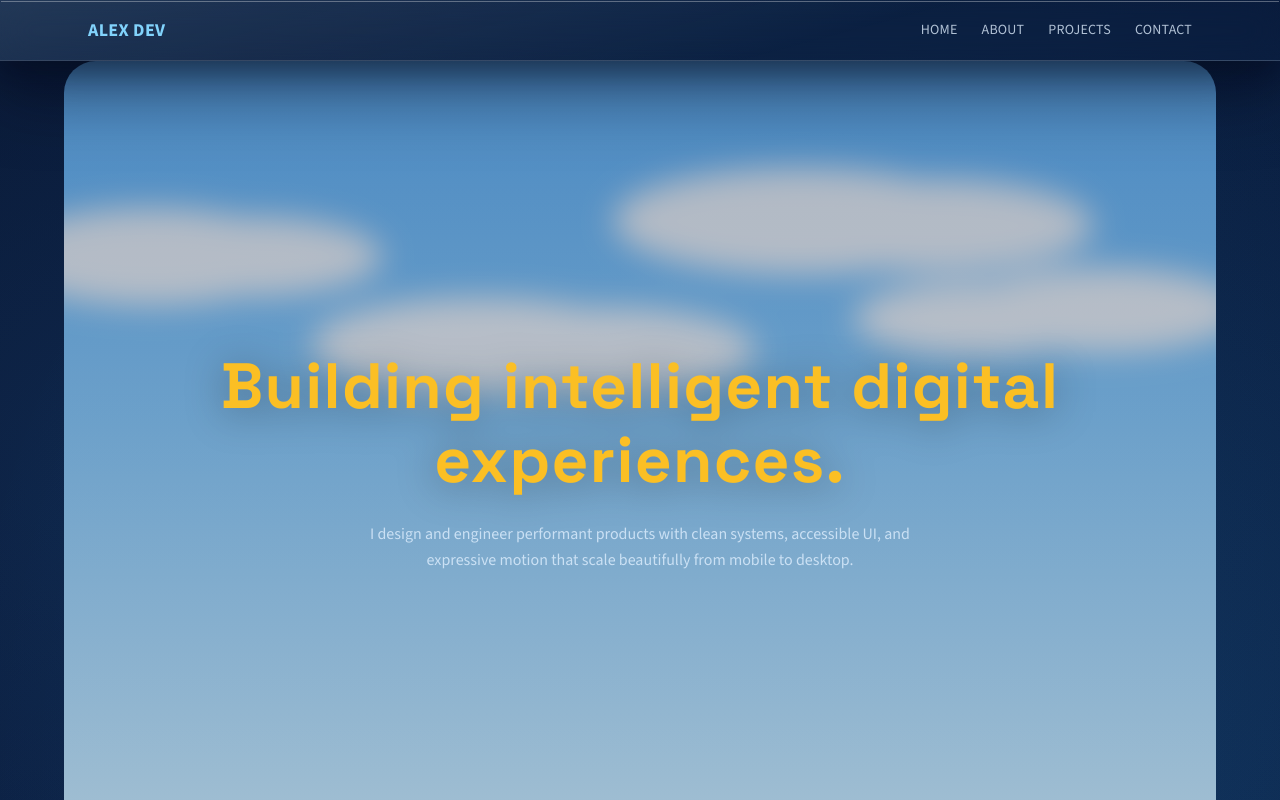
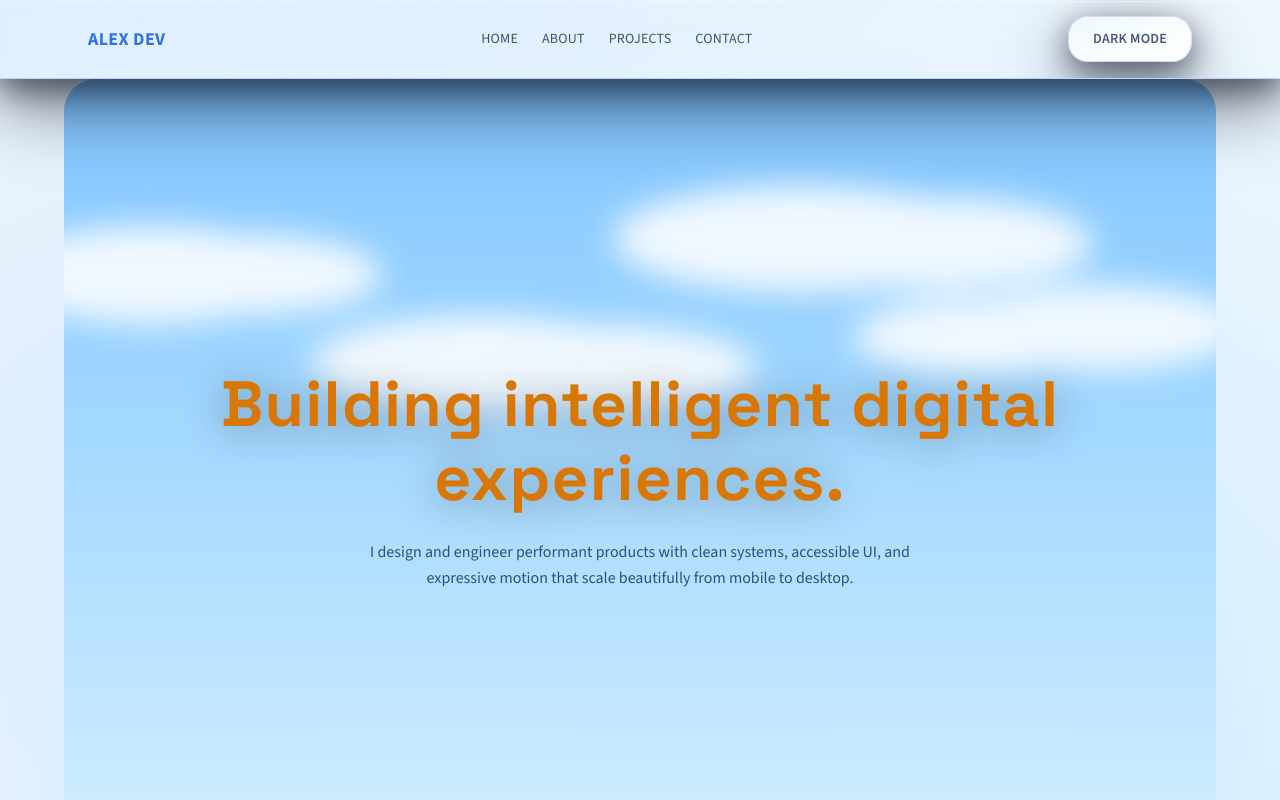
Before and after one commit to mondirdf/Portf, a React (Vite) app: page / in a window 1280 px wide. Shown: the top 800 px of the page. Built offline with nearby package versions, Linux system fonts and the light colour scheme.

Commit message:
Add light-first theming with dark mode toggle

```diff
--- a/src/App.jsx
+++ b/src/App.jsx
@@ -1,3 +1,4 @@
+import { useEffect, useState } from 'react';
 import { motion } from 'framer-motion';
 
 const navLinks = ['Home', 'About', 'Projects', 'Contact'];
@@ -88,10 +89,16 @@ function GlassModal({ className = '', title = 'Usage Rules', children }) {
 }
 
 export function App() {
+  const [theme, setTheme] = useState('light');
+
+  useEffect(() => {
+    document.documentElement.dataset.theme = theme;
+  }, [theme]);
+
   return (
     <div className="relative min-h-screen overflow-x-hidden text-[var(--color-text-primary)]">
       <BackgroundFx />
-      <Navbar />
+      <Navbar theme={theme} onToggleTheme={() => setTheme((currentTheme) => (currentTheme === 'light' ? 'dark' : 'light'))} />
       <main className="relative z-10">
         <Hero />
         <About />
@@ -103,7 +110,7 @@ export function App() {
   );
 }
 
-function Navbar() {
+function Navbar({ theme, onToggleTheme }) {
   return (
     <GlassNav>
       <nav className="mx-auto flex max-w-6xl items-center justify-between px-6 py-4">
@@ -117,6 +124,9 @@ function Navbar() {
             </li>
           ))}
         </ul>
+        <GlassButton variant="secondary" className="text-xs md:text-sm" onClick={onToggleTheme}>
+          {theme === 'light' ? 'Dark mode' : 'Light mode'}
+        </GlassButton>
       </nav>
     </GlassNav>
   );
@@ -175,7 +185,7 @@ function Projects() {
         {projects.map((project) => (
           <motion.article key={project.name} whileHover={{ transform: 'translate3d(0,-6px,0) scale(1.02)' }} transition={{ duration: motionTokens.microDuration, ease: motionTokens.easeNatural }} className="motion-hover-lift motion-hover-parallax">
             <GlassPanel className="h-full p-5" emphasis="flat">
-              <div className="mb-4 flex h-40 items-center justify-center rounded-2xl border border-[var(--color-border-hairline)] bg-gradient-to-br from-[rgba(125,211,252,0.2)] to-[rgba(99,102,241,0.2)] text-sm text-[var(--color-text-secondary)]">
+              <div className="mb-4 flex h-40 items-center justify-center rounded-2xl border border-[var(--color-border-hairline)] bg-gradient-to-br from-[var(--surface-preview-start)] to-[var(--surface-preview-end)] text-sm text-[var(--color-text-secondary)]">
                 {project.preview}
               </div>
               <h4 className="text-card-title mb-2">{project.name}</h4>
@@ -233,7 +243,7 @@ function BackgroundFx() { return <div className="pointer-events-none absolute in
 
 function Footer() {
   return (
-    <footer className="relative z-10 border-t border-[var(--color-border-hairline)] bg-[rgba(4,14,35,0.35)] px-6 py-8">
+    <footer className="relative z-10 border-t border-[var(--color-border-hairline)] bg-[var(--surface-footer)] px-6 py-8">
       <div className="mx-auto flex w-full max-w-6xl flex-col items-center justify-between gap-3 text-center md:flex-row md:text-left">
         <p className="text-caption">© {new Date().getFullYear()} Alex Dev. Crafted with intention.</p>
         <p className="text-caption uppercase tracking-[var(--tracking-button)]">React · Tailwind · Framer Motion</p>
--- a/src/styles.css
+++ b/src/styles.css
@@ -40,7 +40,7 @@ body {
 }
 
 .glass-panel--hero { backdrop-filter: blur(var(--blur-strong)); }
-.glass-panel--flat { backdrop-filter: blur(var(--blur-low)); background: rgba(255,255,255,0.06); }
+.glass-panel--flat { backdrop-filter: blur(var(--blur-low)); background: var(--surface-flat); }
 
 .glass-panel::before,
 .glass-button::before,
@@ -83,7 +83,7 @@ body {
   position: absolute;
   inset: 0;
   border-radius: inherit;
-  background: rgba(9, 25, 54, 0.22);
+  background: var(--surface-modal-tint);
   pointer-events: none;
 }
 
@@ -91,7 +91,7 @@ body {
   position: relative;
   border-radius: inherit;
   padding: 2rem;
-  background: linear-gradient(145deg, rgba(255,255,255,0.14), rgba(255,255,255,0.06));
+  background: linear-gradient(145deg, var(--surface-modal-content-start), var(--surface-modal-content-end));
 }
 
 .glass-button {
@@ -103,7 +103,7 @@ body {
   transition: transform var(--motion-duration-micro) var(--motion-ease-natural), box-shadow var(--motion-duration-micro) var(--motion-ease-natural), opacity var(--motion-duration-micro) var(--motion-ease-natural);
 }
 
-.glass-button--primary { color: #fff; background: linear-gradient(110deg, rgba(125, 211, 252, 0.34), rgba(37, 99, 235, 0.3)); }
+.glass-button--primary { color: var(--color-button-primary-text); background: linear-gradient(110deg, var(--surface-button-primary-start), var(--surface-button-primary-end)); }
 .glass-button--secondary { color: var(--color-text-secondary); background: var(--surface-glass-mid); }
 .glass-button:hover { transform: translate3d(0, -2px, 0); box-shadow: var(--shadow-glow); }
 
@@ -113,7 +113,7 @@ body {
 .glass-input::placeholder { color: var(--color-text-caption); }
 .social-dot { @apply px-3 py-2; border-radius: var(--radius-md); border: 1px solid var(--color-border-hairline); background: var(--surface-glass-mid); font-size: var(--font-size-caption); font-weight: var(--font-weight-semibold); backdrop-filter: blur(var(--blur-low)); }
 
-.hero-bg { background-image: linear-gradient(rgba(3, 12, 36, 0.28), rgba(3, 12, 36, 0.2)), url('/blue-sky.svg'); background-size: cover; background-position: center; background-repeat: no-repeat; border-radius: var(--radius-2xl); }
+.hero-bg { background-image: linear-gradient(var(--surface-hero-overlay-start), var(--surface-hero-overlay-end)), url('/blue-sky.svg'); background-size: cover; background-position: center; background-repeat: no-repeat; border-radius: var(--radius-2xl); }
 
 .motion-enter-fade-up,.motion-enter-scale-in,.motion-enter-slide,.motion-section-transition,.motion-hover-lift,.motion-hover-glow,.motion-hover-parallax { will-change: transform, opacity; }
 .motion-section-transition { transition: transform var(--motion-duration-section) var(--motion-ease-natural), opacity var(--motion-duration-section) var(--motion-ease-natural); }
--- a/src/tokens.css
+++ b/src/tokens.css
@@ -1,32 +1,44 @@
 :root {
-  color-scheme: dark;
+  color-scheme: light;
 
   /* Colors */
-  --color-bg-base: #040b22;
-  --color-bg-elevated: #081834;
-  --color-bg-overlay: #06112b;
-  --color-bg-gradient-start: #040b22;
-  --color-bg-gradient-mid: #0a1d43;
-  --color-bg-gradient-end: #060f2b;
-  --color-text-primary: #f5fbff;
-  --color-text-secondary: rgba(224, 240, 255, 0.78);
-  --color-text-caption: rgba(205, 225, 245, 0.62);
-  --color-accent: #7dd3fc;
-  --color-accent-strong: #38bdf8;
-  --color-border-hairline: rgba(229, 244, 255, 0.2);
-  --color-border-strong: rgba(125, 211, 252, 0.42);
-  --color-shadow: rgba(12, 28, 54, 0.65);
-  --color-success: #34d399;
-  --color-warn: #fbbf24;
-  --color-error: #f87171;
-  --color-blob-cyan: rgba(34, 211, 238, 0.2);
-  --color-blob-indigo: rgba(99, 102, 241, 0.2);
-  --color-blob-blue: rgba(59, 130, 246, 0.2);
+  --color-bg-base: #f7fbff;
+  --color-bg-elevated: #ffffff;
+  --color-bg-overlay: #edf5ff;
+  --color-bg-gradient-start: #ffffff;
+  --color-bg-gradient-mid: #f1f7ff;
+  --color-bg-gradient-end: #e6f1ff;
+  --color-text-primary: #0f1f3d;
+  --color-text-secondary: rgba(20, 42, 78, 0.8);
+  --color-text-caption: rgba(27, 52, 92, 0.64);
+  --color-accent: #2563eb;
+  --color-accent-strong: #1d4ed8;
+  --color-border-hairline: rgba(29, 78, 216, 0.2);
+  --color-border-strong: rgba(37, 99, 235, 0.36);
+  --color-shadow: rgba(28, 64, 122, 0.25);
+  --color-success: #059669;
+  --color-warn: #d97706;
+  --color-error: #dc2626;
+  --color-blob-cyan: rgba(14, 165, 233, 0.18);
+  --color-blob-indigo: rgba(59, 130, 246, 0.16);
+  --color-blob-blue: rgba(37, 99, 235, 0.18);
 
   /* Glass surfaces */
-  --surface-glass-low: rgba(255, 255, 255, 0.06);
-  --surface-glass-mid: rgba(255, 255, 255, 0.1);
-  --surface-glass-high: rgba(255, 255, 255, 0.16);
+  --surface-glass-low: rgba(255, 255, 255, 0.68);
+  --surface-glass-mid: rgba(255, 255, 255, 0.8);
+  --surface-glass-high: rgba(255, 255, 255, 0.92);
+  --surface-flat: rgba(255, 255, 255, 0.7);
+  --surface-modal-tint: rgba(37, 99, 235, 0.12);
+  --surface-modal-content-start: rgba(255, 255, 255, 0.96);
+  --surface-modal-content-end: rgba(234, 244, 255, 0.88);
+  --surface-footer: rgba(255, 255, 255, 0.72);
+  --surface-preview-start: rgba(96, 165, 250, 0.22);
+  --surface-preview-end: rgba(59, 130, 246, 0.2);
+  --surface-button-primary-start: rgba(37, 99, 235, 0.84);
+  --surface-button-primary-end: rgba(59, 130, 246, 0.84);
+  --color-button-primary-text: #ffffff;
+  --surface-hero-overlay-start: rgba(239, 247, 255, 0.2);
+  --surface-hero-overlay-end: rgba(226, 239, 255, 0.28);
 
   /* Typography */
   --font-family-sans: 'Source Sans 3', 'Inter', 'SF Pro Text', 'Segoe UI', system-ui, sans-serif;
@@ -89,3 +101,42 @@
   --shadow-glass-light: 0 10px 22px rgba(12, 32, 60, 0.22), 0 24px 54px rgba(13, 40, 75, 0.16);
   --shadow-glow: 0 0 40px rgba(56, 189, 248, 0.24);
 }
+
+:root[data-theme='dark'] {
+  color-scheme: dark;
+  --color-bg-base: #040b22;
+  --color-bg-elevated: #081834;
+  --color-bg-overlay: #06112b;
+  --color-bg-gradient-start: #040b22;
+  --color-bg-gradient-mid: #0a1d43;
+  --color-bg-gradient-end: #060f2b;
+  --color-text-primary: #f5fbff;
+  --color-text-secondary: rgba(224, 240, 255, 0.78);
+  --color-text-caption: rgba(205, 225, 245, 0.62);
+  --color-accent: #7dd3fc;
+  --color-accent-strong: #38bdf8;
+  --color-border-hairline: rgba(229, 244, 255, 0.2);
+  --color-border-strong: rgba(125, 211, 252, 0.42);
+  --color-shadow: rgba(12, 28, 54, 0.65);
+  --color-success: #34d399;
+  --color-warn: #fbbf24;
+  --color-error: #f87171;
+  --color-blob-cyan: rgba(34, 211, 238, 0.2);
+  --color-blob-indigo: rgba(99, 102, 241, 0.2);
+  --color-blob-blue: rgba(59, 130, 246, 0.2);
+  --surface-glass-low: rgba(255, 255, 255, 0.06);
+  --surface-glass-mid: rgba(255, 255, 255, 0.1);
+  --surface-glass-high: rgba(255, 255, 255, 0.16);
+  --surface-flat: rgba(255, 255, 255, 0.06);
+  --surface-modal-tint: rgba(9, 25, 54, 0.22);
+  --surface-modal-content-start: rgba(255, 255, 255, 0.14);
+  --surface-modal-content-end: rgba(255, 255, 255, 0.06);
+  --surface-footer: rgba(4, 14, 35, 0.35);
+  --surface-preview-start: rgba(125, 211, 252, 0.2);
+  --surface-preview-end: rgba(99, 102, 241, 0.2);
+  --surface-button-primary-start: rgba(125, 211, 252, 0.34);
+  --surface-button-primary-end: rgba(37, 99, 235, 0.3);
+  --color-button-primary-text: #ffffff;
+  --surface-hero-overlay-start: rgba(3, 12, 36, 0.28);
+  --surface-hero-overlay-end: rgba(3, 12, 36, 0.2);
+}
```
